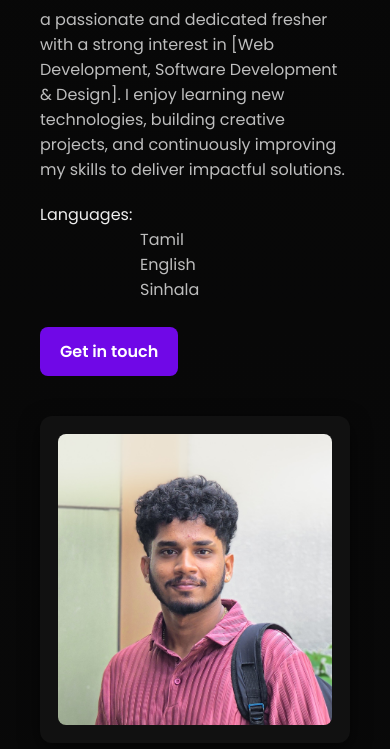
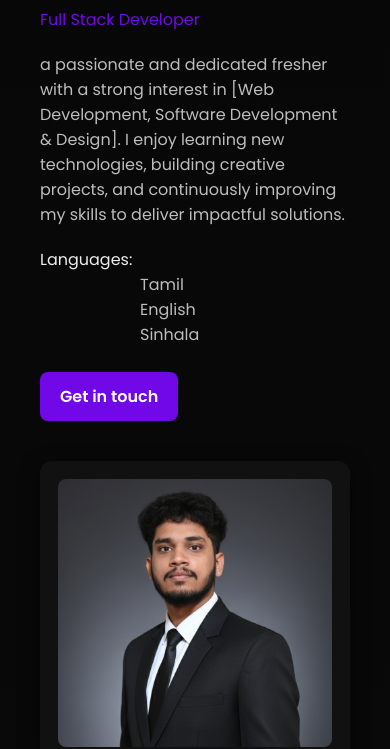
Before and after one commit to Donaltan/portfolio, a plain HTML site: page index.html in a window 390 px wide. Shown: the part 459-1208 px from the top of the page. Drawn offline with Linux system fonts and the light colour scheme.

Commit message:
profile changed

```diff
--- a/index.css
+++ b/index.css
@@ -339,3 +339,7 @@ button[type=submit] {
     padding-left: 100px; /* indent the list */
     color: var(--muted);
 }
+
+.hero .intro .position p{
+    color: #7008E7;
+}
--- a/index.html
+++ b/index.html
@@ -24,7 +24,9 @@
     <section class="hero">
         <div class="intro">
             <h1>Hi, I'm <br> Anthonithas Donaltan Noels</h1>
-
+            <div class="position">
+            <p>Full Stack Developer</p>
+            </div>
             <p>a passionate and dedicated fresher with a strong interest in
             [Web Development, Software Development & Design].
             I enjoy learning new technologies, building creative projects, and continuously improving
@@ -43,7 +45,7 @@
         </div>
         <div>
             <div class="card">
-                <img src="profile.jpg" alt="hero" class="hero-img" />
+                <img src="profile.png" alt="hero" class="hero-img" />
             </div>
         </div>
     </section>
@@ -85,9 +87,11 @@
         <div class="skill-card">
             <h3>Technical Skills</h3>
             <ul>
-                <li>Programming & Development (Java, PHP, HTML, CSS, JavaScript, SQL)</li>
-                <li>Database Management (MySQL, phpMyAdmin)</li>
-                <li>Microsoft Office Suite (Word, Excel, PowerPoint)</li>
+                <li>Programming & Development<br>(Java, PHP, HTML, CSS, JavaScript, SQL)</li>
+                <li>Database Management<br>(MySQL, phpMyAdmin)</li>
+                <li>Wireframing<br>(Manual & Adobe Xd)</li>
+                <li>UI/UX Designing<br>(Figma)</li>
+                <li>Microsoft Office Suite<br>(Word, Excel, PowerPoint)</li>
             </ul>
         </div>
 
@@ -109,8 +113,8 @@
             <ul>
                 <li>Sports - Football | Badminton</li>
                 <li>Photography</li>
-                <li>photo editing (lightroom mobile)</li>
-                <li>3D modelling (Blender)</li>
+                <li>photo editing<br>(lightroom mobile)</li>
+                <li>3D modelling<br>(Blender)</li>
             </ul>
         </div>
     </div>
```
Also changed, not shown: profile.jpg (deleted), profile.png (added).
